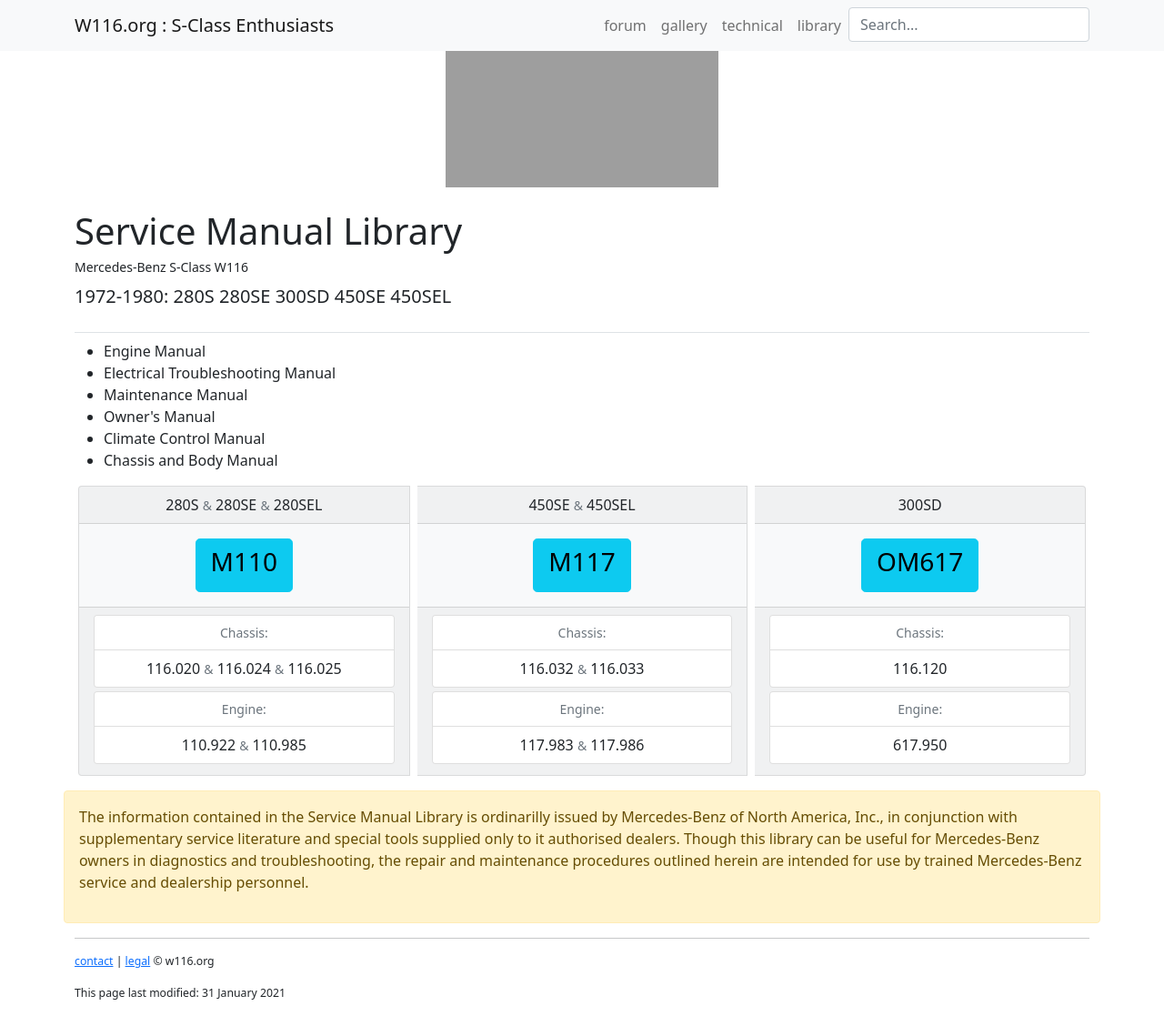
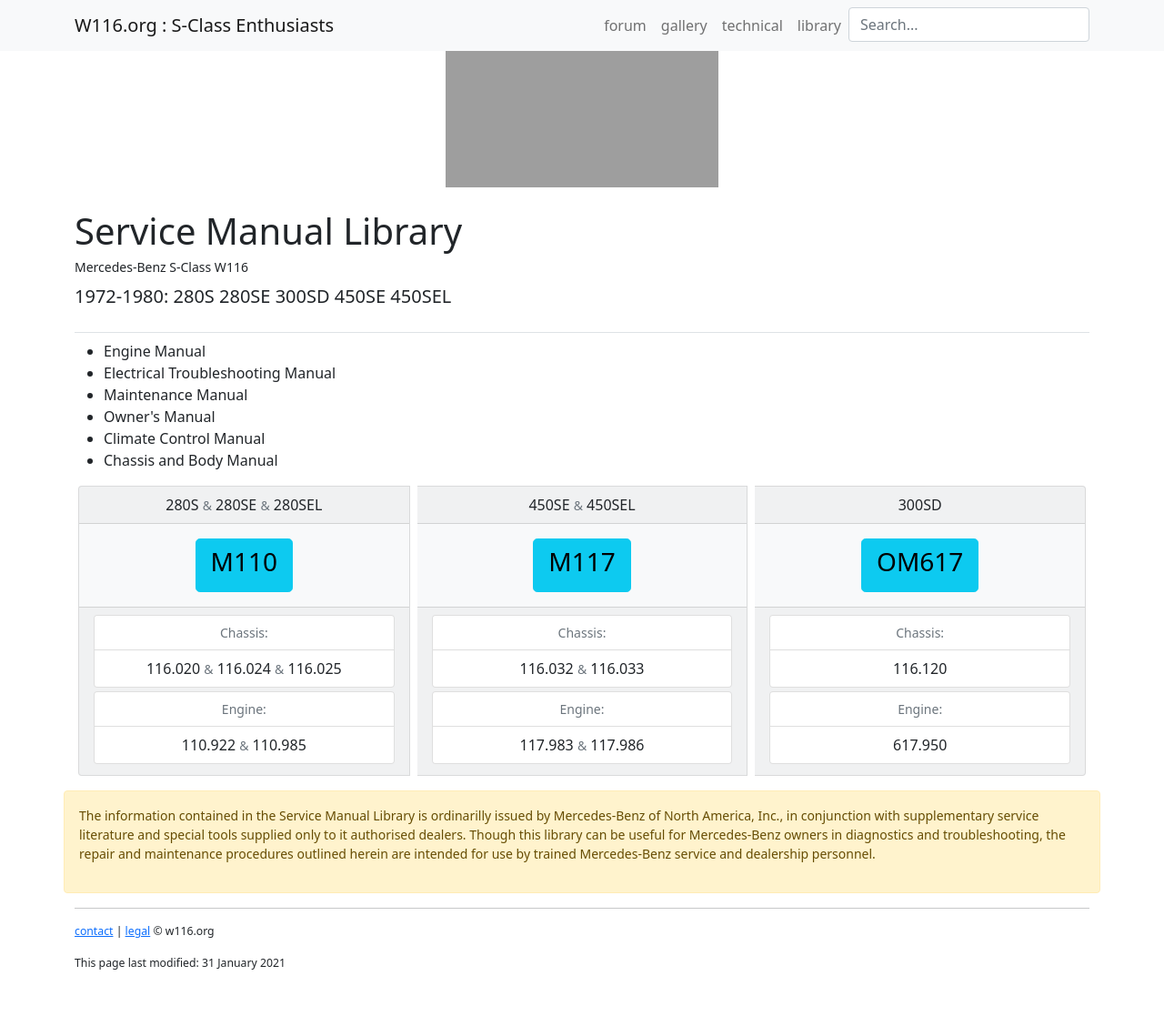
Before and after one commit to W116org/handbook, a Jekyll site: the page built from index.html, in a window 1280 px wide. Shown: the whole page at 91% size. Built offline with Jekyll 4.4.1, drawn with Linux system fonts in a browser that asks for light colours; comment, search, counter and statistics services are not loaded; after the commit the page ends 1084 px from its top, so only the background shows below that; grey boxes are pictures that could not be loaded.

Commit message:
Update disclaimer.html

```diff
--- a/_includes/disclaimer.html
+++ b/_includes/disclaimer.html
@@ -1 +1 @@
-<p>The information contained in the Service Manual Library is ordinarilly issued by Mercedes-Benz of North America, Inc., in conjunction with supplementary service literature and special tools supplied only to it authorised dealers. Though this library can be useful for Mercedes-Benz owners in diagnostics and troubleshooting, the repair and maintenance procedures outlined herein are intended for use by trained Mercedes-Benz service and dealership personnel.</p>
+<p class="small">The information contained in the Service Manual Library is ordinarilly issued by Mercedes-Benz of North America, Inc., in conjunction with supplementary service literature and special tools supplied only to it authorised dealers. Though this library can be useful for Mercedes-Benz owners in diagnostics and troubleshooting, the repair and maintenance procedures outlined herein are intended for use by trained Mercedes-Benz service and dealership personnel.</p>
```
